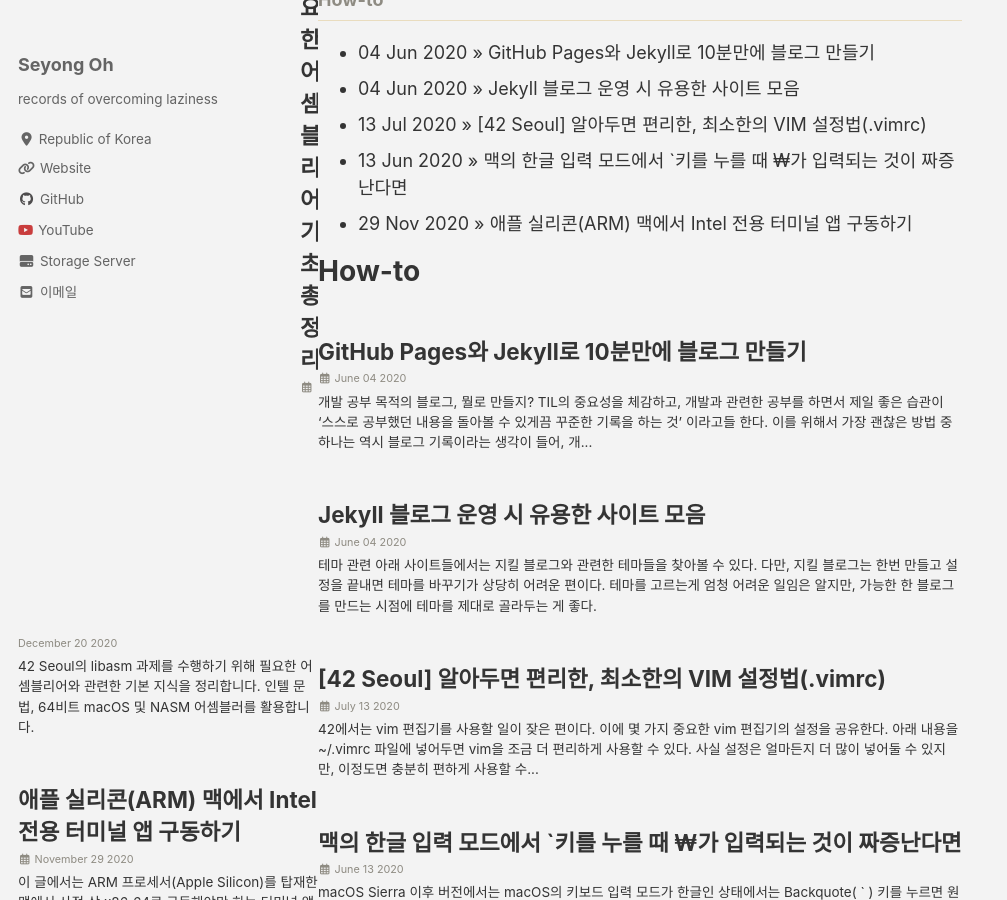
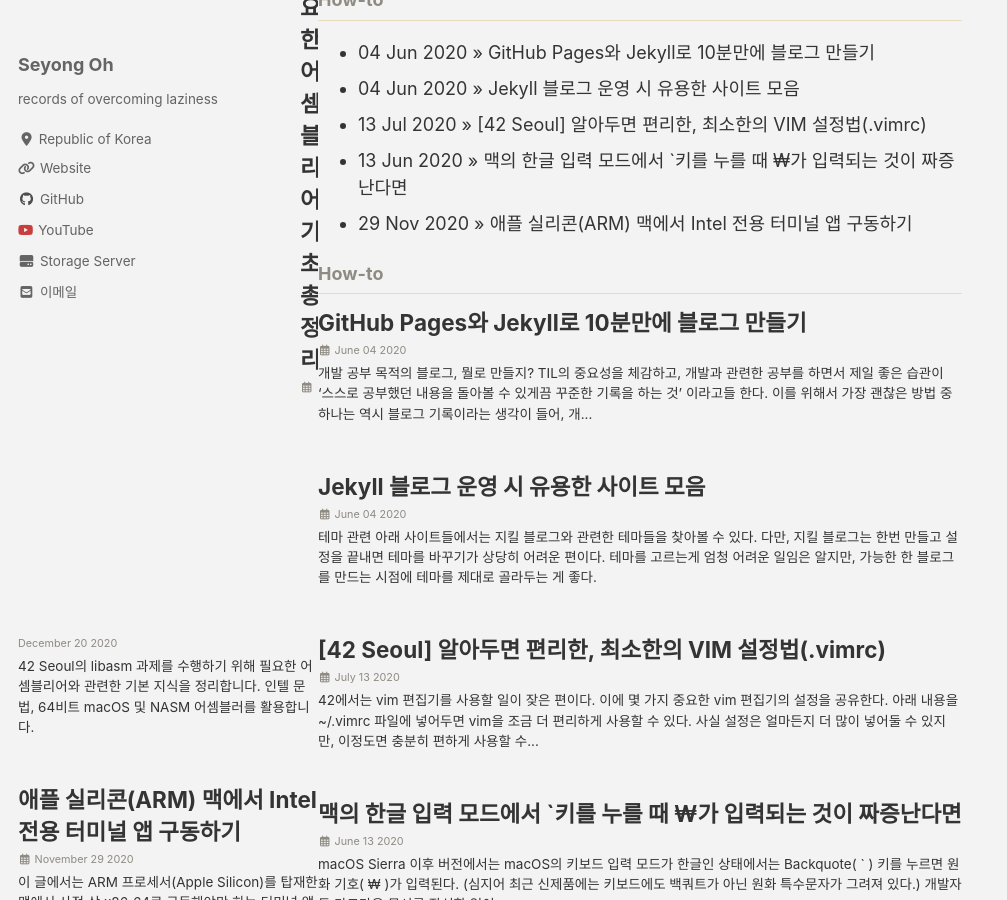
Before and after one commit to ohseyong/ohseyong.github.io, a Jekyll site: the page built from index.html, in a window 1280 px wide and 900 px high, scrolled down 301 px. Shown: the whole window, without its empty margins (0-1007 px from the left). Built offline with Jekyll 4.4.1, drawn with Linux system fonts in a browser that asks for light colours; cached includes are drawn as plain includes; nearby versions of some CDN libraries; the list of posts is cut into pages by our own code.

Commit message:
Update home.html

```diff
--- a/_layouts/home.html
+++ b/_layouts/home.html
@@ -31,7 +31,7 @@
 </ul>
 {% endif %}
 
-<h1 class="archive__title">How-to</h1>
+<h1 class="archive__subtitle">How-to</h1>
 {% assign sorted_posts = site.posts | sort: "title" %}
 {% if sorted_posts.size != 0 %}
   {% for post in sorted_posts %}
```
